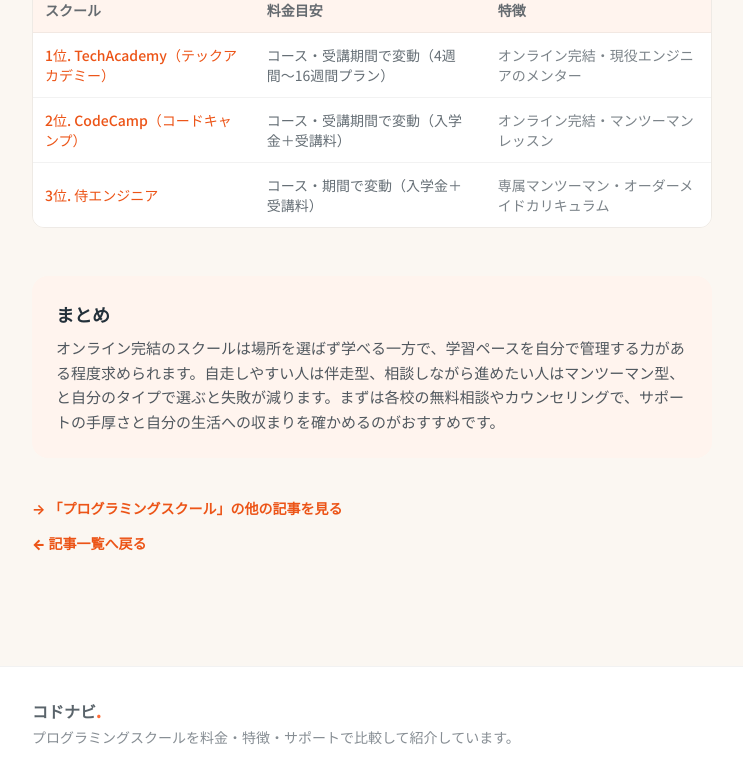
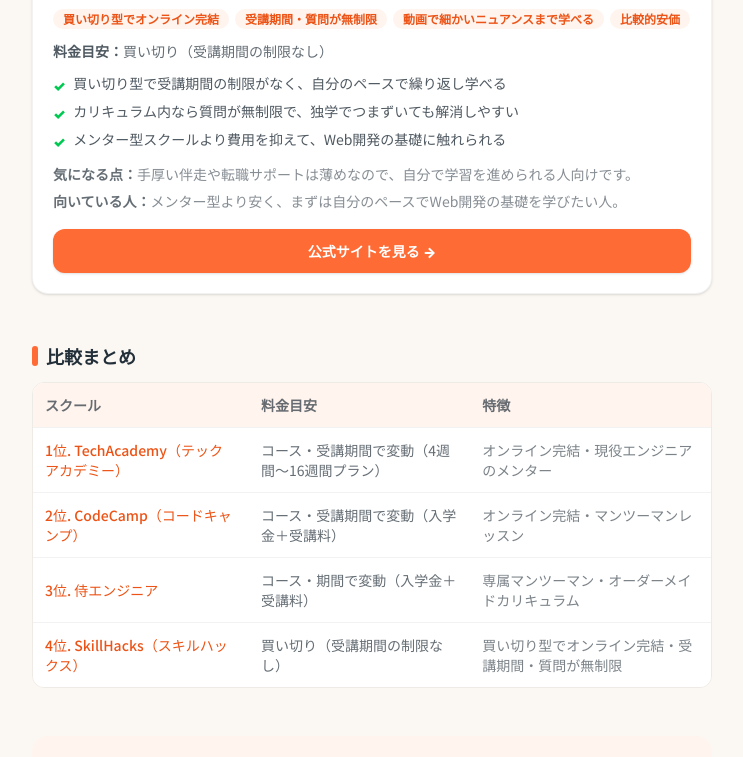
Before and after one commit to aech22/school-affiliate-blog, an Astro site: page /articles/online-programming-school in a window 1280 px wide. Shown: the part 1821-2578 px from the top of the page, without its empty margins (112-855 px from the left). Built offline with nearby package versions, Linux system fonts and the light colour scheme; Astro itself is replaced by a stand-in of ours.

Commit message:
content: ①コドナビ強化 SkillHacks(買い切り型・承認済み)をオンライン系プログラミング比較に追加

```diff
--- a/content/articles/online-programming-school.md
+++ b/content/articles/online-programming-school.md
@@ -35,4 +35,13 @@ services:
       - 幅広い目的（副業・転職・自作サービス開発など）に対応しやすい
     cons: 自由度が高い分、学びたいゴールを自分である程度描けているとより効果を得やすいです。
     target: 決まったカリキュラムではなく、自分の目的に合わせて個別に学びたい人。
+  - id: skillhacks
+    rank: 4
+    highlight: とにかく安く始めるなら
+    pros:
+      - 買い切り型で受講期間の制限がなく、自分のペースで繰り返し学べる
+      - カリキュラム内なら質問が無制限で、独学でつまずいても解消しやすい
+      - メンター型スクールより費用を抑えて、Web開発の基礎に触れられる
+    cons: 手厚い伴走や転職サポートは薄めなので、自分で学習を進められる人向けです。
+    target: メンター型より安く、まずは自分のペースでWeb開発の基礎を学びたい人。
 ---
--- a/scripts/topics.json
+++ b/scripts/topics.json
@@ -7,7 +7,13 @@
       "categorySlug": "programming",
       "category": "プログラミングスクール",
       "theme": "未経験からエンジニアを目指す人向けに、主要プログラミングスクールを料金・学習形式・サポート・転職支援の観点で比較する",
-      "serviceIds": ["techacademy", "dmm-webcamp", "runteq", "codecamp", "samurai-engineer"]
+      "serviceIds": [
+        "techacademy",
+        "dmm-webcamp",
+        "runteq",
+        "codecamp",
+        "samurai-engineer"
+      ]
     },
     {
       "slug": "online-programming-school",
@@ -15,7 +21,12 @@
       "categorySlug": "programming",
       "category": "プログラミングスクール",
       "theme": "通学不要でオンライン完結できるプログラミングスクールを、学習スタイル・メンター/講師のサポート・進めやすさで比較する（働きながら学びたい人向け）",
-      "serviceIds": ["techacademy", "codecamp", "samurai-engineer"]
+      "serviceIds": [
+        "techacademy",
+        "codecamp",
+        "samurai-engineer",
+        "skillhacks"
+      ]
     },
     {
       "slug": "career-support-programming-school",
@@ -23,7 +34,11 @@
       "categorySlug": "programming",
       "category": "プログラミングスクール",
       "theme": "エンジニア転職を目指す人向けに、転職サポートや実務レベルの学習に力を入れているスクールを、支援内容と学習量の観点で比較する",
-      "serviceIds": ["dmm-webcamp", "runteq", "samurai-engineer"]
+      "serviceIds": [
+        "dmm-webcamp",
+        "runteq",
+        "samurai-engineer"
+      ]
     },
     {
       "slug": "career-agent-comparison",
@@ -31,7 +46,12 @@
       "categorySlug": "career",
       "category": "転職・エージェント",
       "theme": "エンジニア・IT系の転職を目指す人向けに、転職エージェント/スカウトをIT特化・スカウト型・大手選考対策の観点で比較する。アフィリエイト有無に関わらず、その分野で定番・評価の高いサービスも含める",
-      "serviceIds": ["levtech-career", "se-navi", "green", "yumecari-agent"]
+      "serviceIds": [
+        "levtech-career",
+        "se-navi",
+        "green",
+        "yumecari-agent"
+      ]
     },
     {
       "slug": "video-editing-schools",
@@ -39,7 +59,11 @@
       "categorySlug": "qualification",
       "category": "資格・スキル講座",
       "theme": "動画編集で副業・在宅ワークを始めたい人向けに、オンライン動画編集スクールを学びやすさ・費用・仕事につなげる仕組みで比較する",
-      "serviceIds": ["creators-japan", "movie-hacks", "video-editor-course"]
+      "serviceIds": [
+        "creators-japan",
+        "movie-hacks",
+        "video-editor-course"
+      ]
     }
   ]
 }
--- a/src/data/services.json
+++ b/src/data/services.json
@@ -142,6 +142,20 @@
       "cons": []
     },
     {
+      "id": "skillhacks",
+      "name": "SkillHacks（スキルハックス）",
+      "subCategory": "programming",
+      "tags": ["買い切り型でオンライン完結", "受講期間・質問が無制限", "動画で細かいニュアンスまで学べる", "比較的安価"],
+      "priceNote": "買い切り（受講期間の制限なし）",
+      "target": "メンター型より安く、自分のペースでWeb開発の基礎を学びたい人",
+      "officialUrl": "https://px.a8.net/svt/ejp?a8mat=4B9X1F+8645MA+4K3S+614CX",
+      "affiliateUrl": "https://px.a8.net/svt/ejp?a8mat=4B9X1F+8645MA+4K3S+614CX",
+      "asp": "a8",
+      "approved": true,
+      "pros": [],
+      "cons": []
+    },
+    {
       "id": "creators-japan",
       "name": "クリエイターズジャパン",
       "subCategory": "qualification",
```
